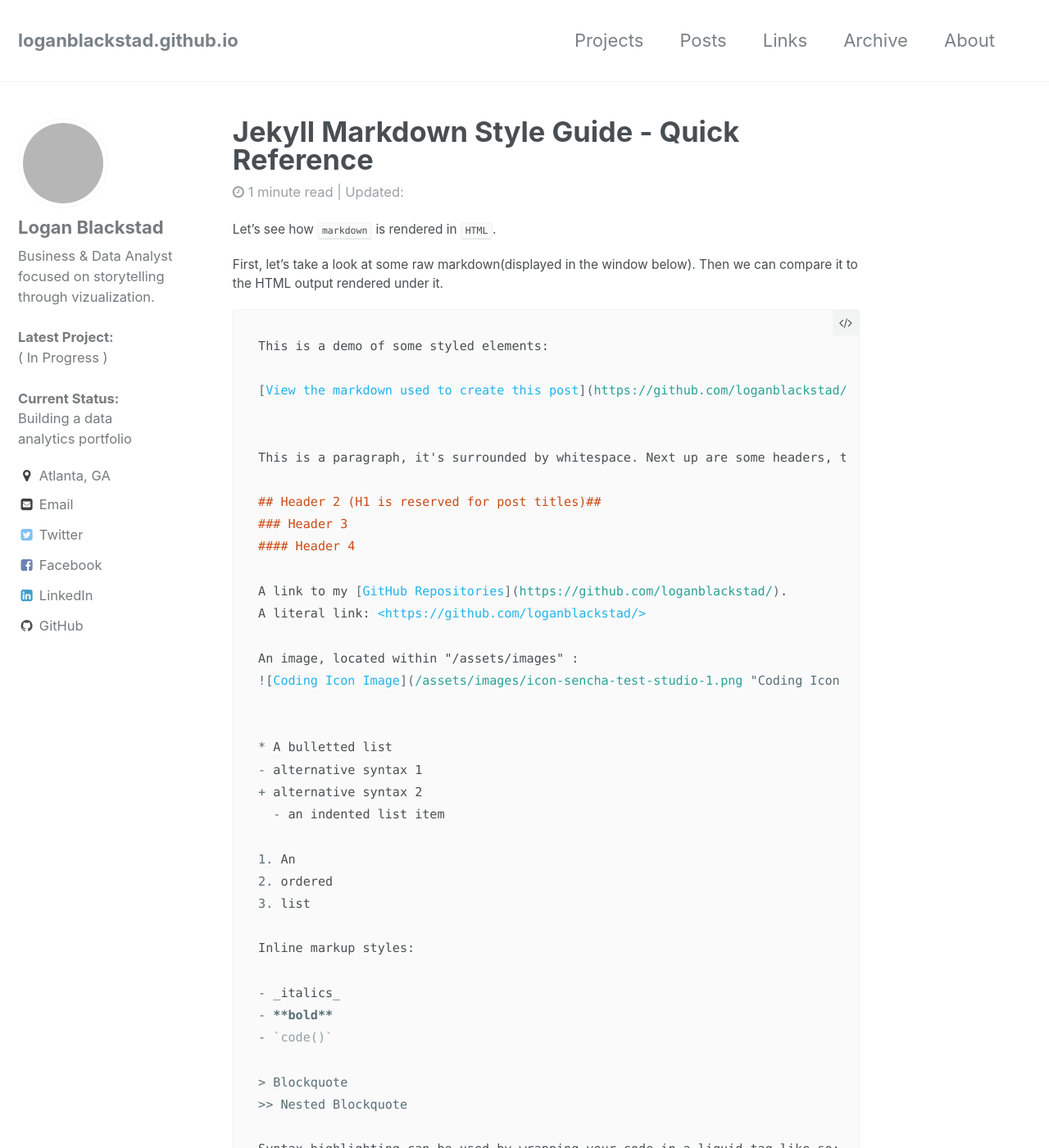
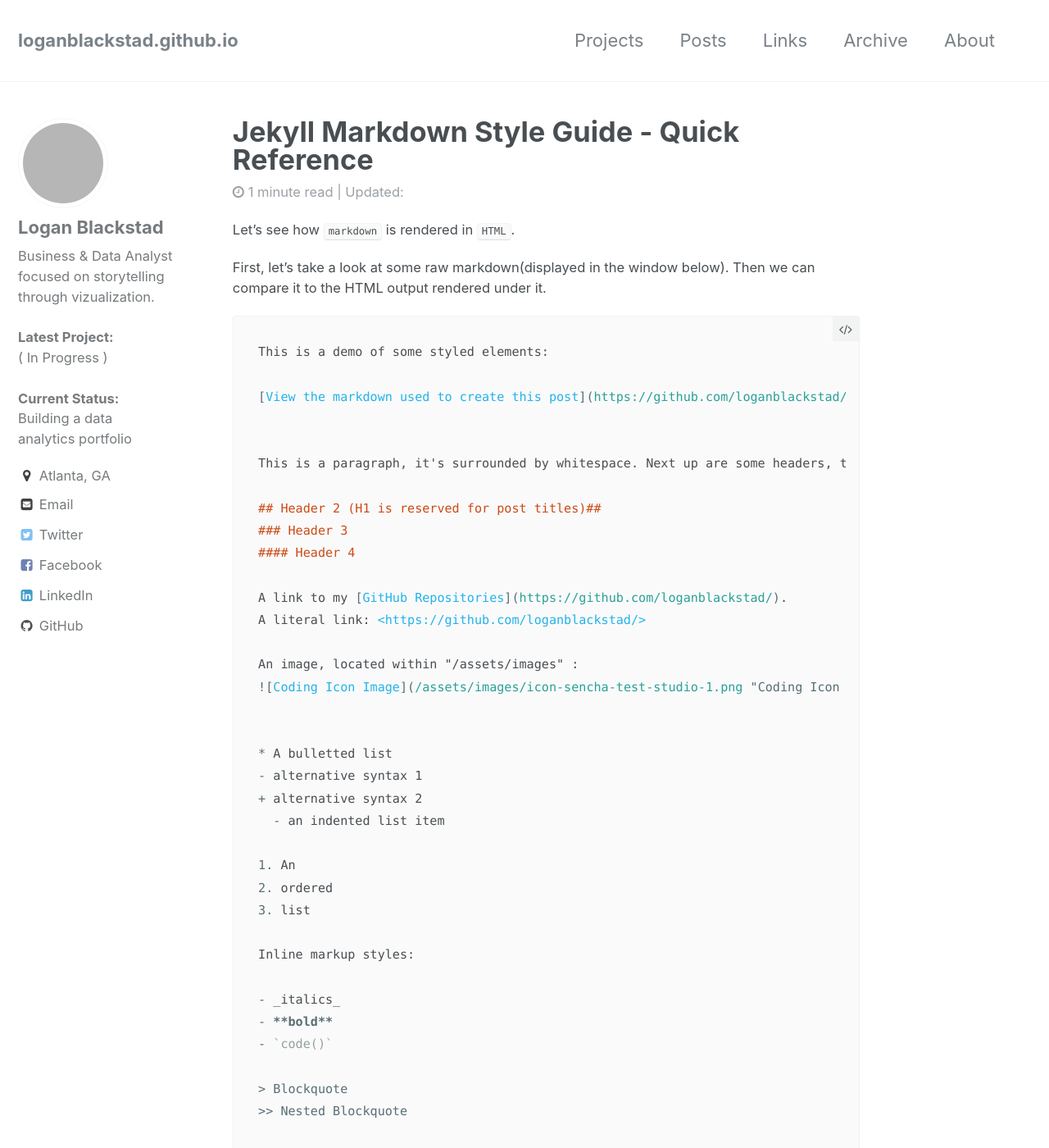
Before and after one commit to loganblackstad/loganblackstad.github.io, a Jekyll site: the page built from _posts/2018-12-12-Jekyll-Markdown-Quick-Reference.md, in a window 1280 px wide and 1400 px high. Shown: the whole window at 82% size. Built offline with Jekyll 4.4.1, drawn with Linux system fonts in a browser that asks for light colours; comment, search, counter and statistics services are not loaded; grey boxes are pictures that could not be loaded.

Commit message:
Update _page.scss

```diff
--- a/_sass/minimal-mistakes/_page.scss
+++ b/_sass/minimal-mistakes/_page.scss
@@ -58,7 +58,7 @@
   }
 
   p, li, dl {
-    font-size: .7em;
+    font-size: .75em;
   }
 
   /* paragraph indents */
```
